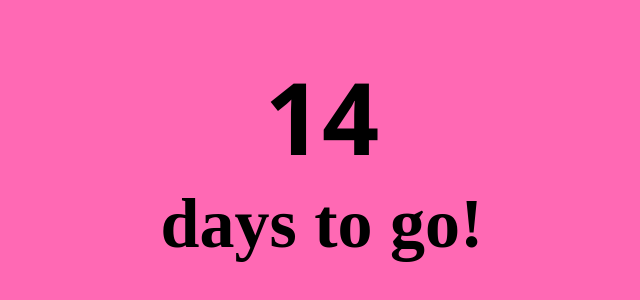
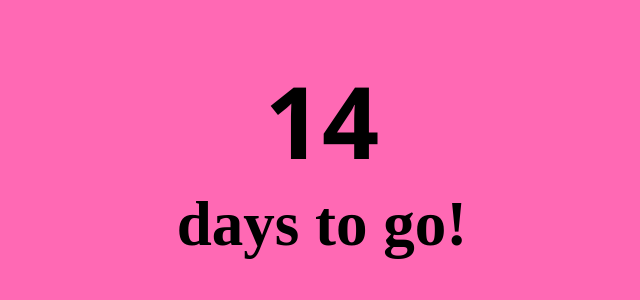
Before and after one commit to shubham-singh/birthday, a plain HTML site: page index.html in a window 1280 px wide. Shown: the part 212-512 px from the top of the page, without its empty margins (318-958 px from the left). Drawn offline with Linux system fonts and the light colour scheme.

Commit message:
fix font-size

```diff
--- a/style.css
+++ b/style.css
@@ -29,5 +29,5 @@ h1 {
 
 h2 {
     margin: 0;
-    font-size: 70px;
+    font-size: 63px;
 }
```
